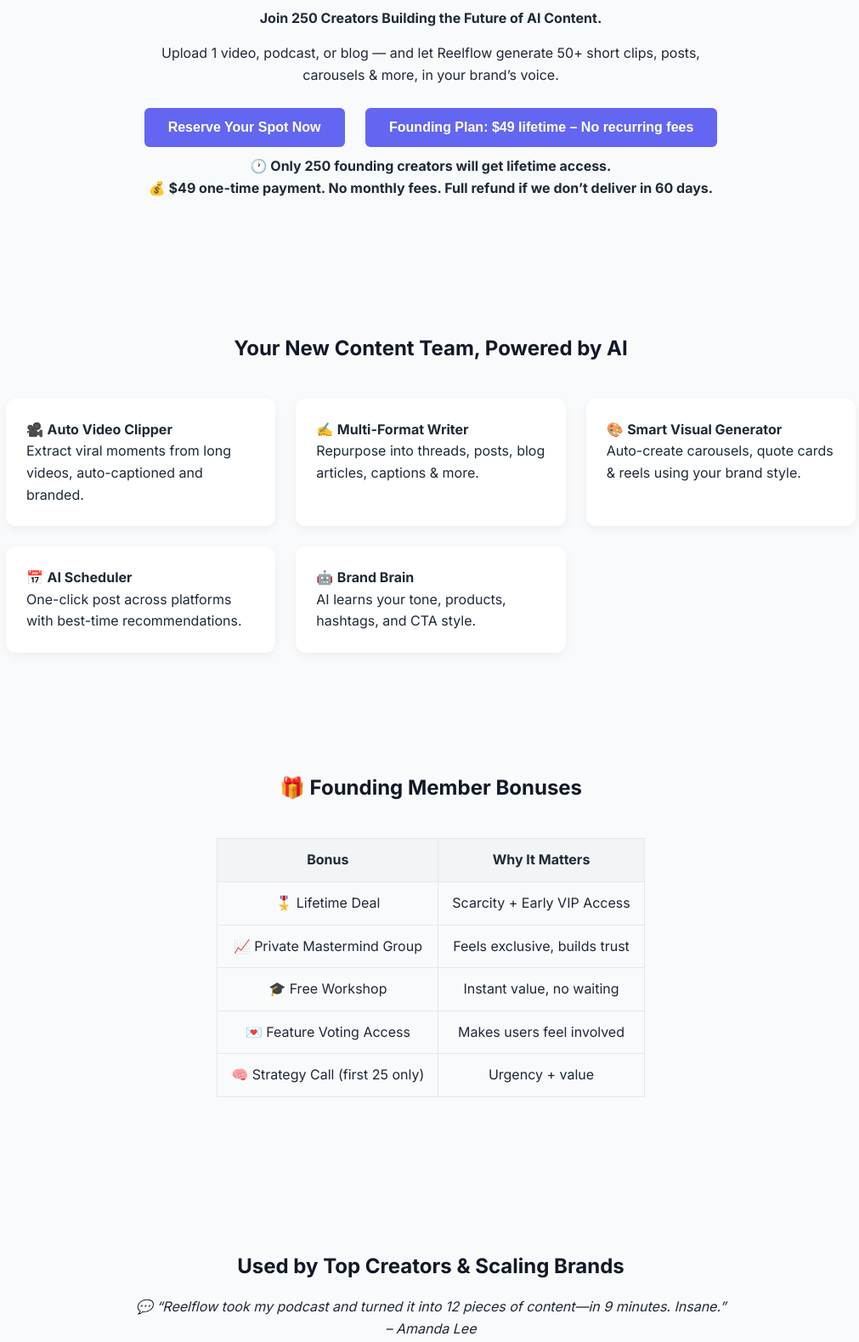
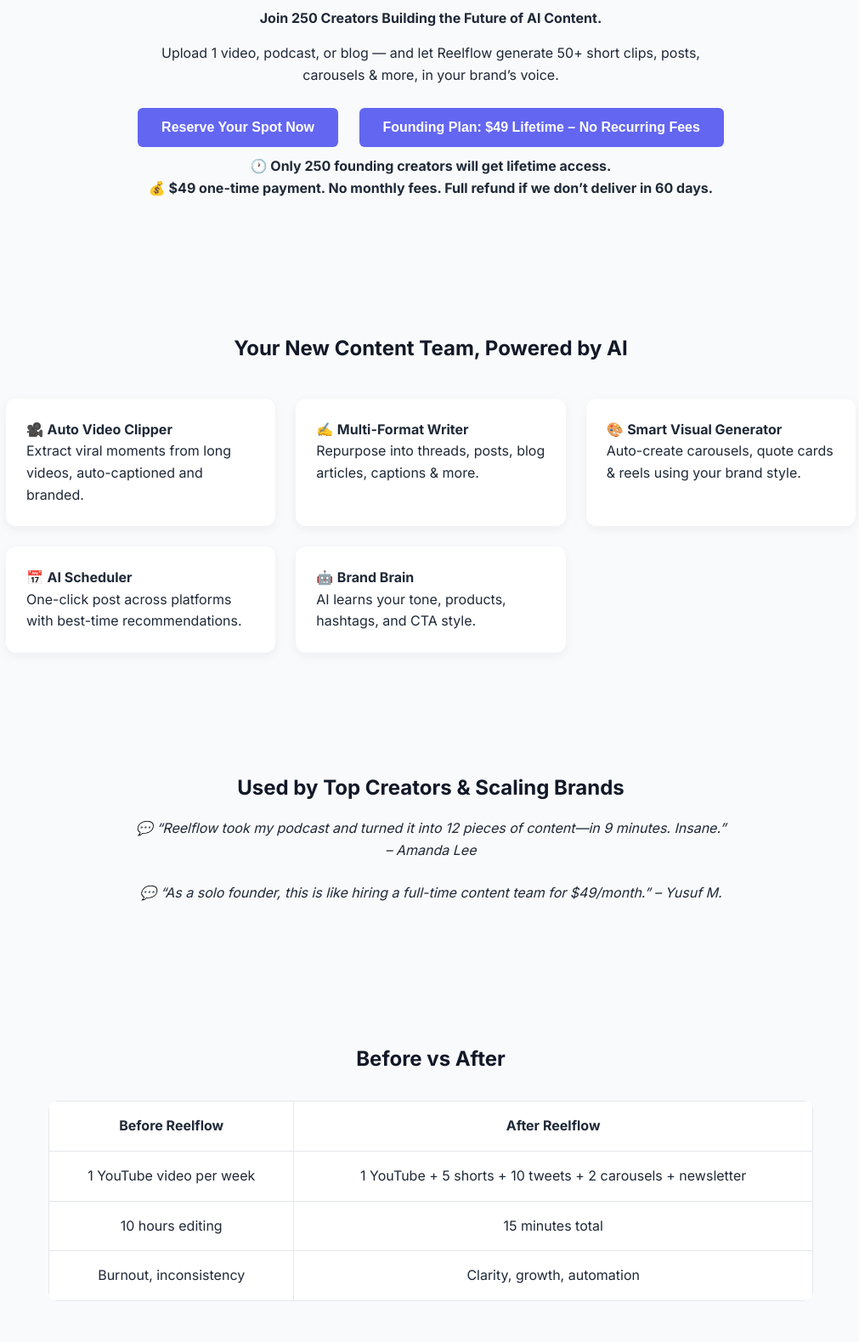
Before and after one commit to salamou-67/reelflow, a plain HTML site: page index.html in a window 1280 px wide. Shown: the part 140-1719 px from the top of the page at 85% size, without its empty margins (133-1144 px from the left). Drawn offline with Linux system fonts and the light colour scheme.

Commit message:
Update index.html

```diff
--- a/index.html
+++ b/index.html
@@ -135,7 +135,9 @@ background: #F3F4F6;
 <p><strong>Join 250 Creators Building the Future of AI Content.</strong></p>
 <p>Upload 1 video, podcast, or blog — and let Reelflow generate 50+ short clips, posts, carousels & more, in your brand’s voice.</p>
 <button class="cta">Reserve Your Spot Now</button>
-<button class="cta">Founding Plan: $49 lifetime – No recurring fees</button>
+<a href="https://salamou67.gumroad.com/l/jzafo" style="text-decoration: none;">
+<button class="cta">Founding Plan: $49 Lifetime – No Recurring Fees</button>
+</a>
 <p><strong>🕐 Only 250 founding creators will get lifetime access.<br>💰 $49 one-time payment. No monthly fees. Full refund if we don’t deliver in 60 days.</strong></p>
 </header>
 
@@ -148,18 +150,6 @@ background: #F3F4F6;
 <div class="feature">📅 <strong>AI Scheduler</strong><br>One-click post across platforms with best-time recommendations.</div>
 <div class="feature">🤖 <strong>Brand Brain</strong><br>AI learns your tone, products, hashtags, and CTA style.</div>
 </div>
-</section>
-
-<section>
-<h2>🎁 Founding Member Bonuses</h2>
-<table class="bonus-table">
-<tr><th>Bonus</th><th>Why It Matters</th></tr>
-<tr><td>🎖️ Lifetime Deal</td><td>Scarcity + Early VIP Access</td></tr>
-<tr><td>📈 Private Mastermind Group</td><td>Feels exclusive, builds trust</td></tr>
-<tr><td>🎓 Free Workshop</td><td>Instant value, no waiting</td></tr>
-<tr><td>💌 Feature Voting Access</td><td>Makes users feel involved</td></tr>
-<tr><td>🧠 Strategy Call (first 25 only)</td><td>Urgency + value</td></tr>
-</table>
 </section>
 
 <section>
```
